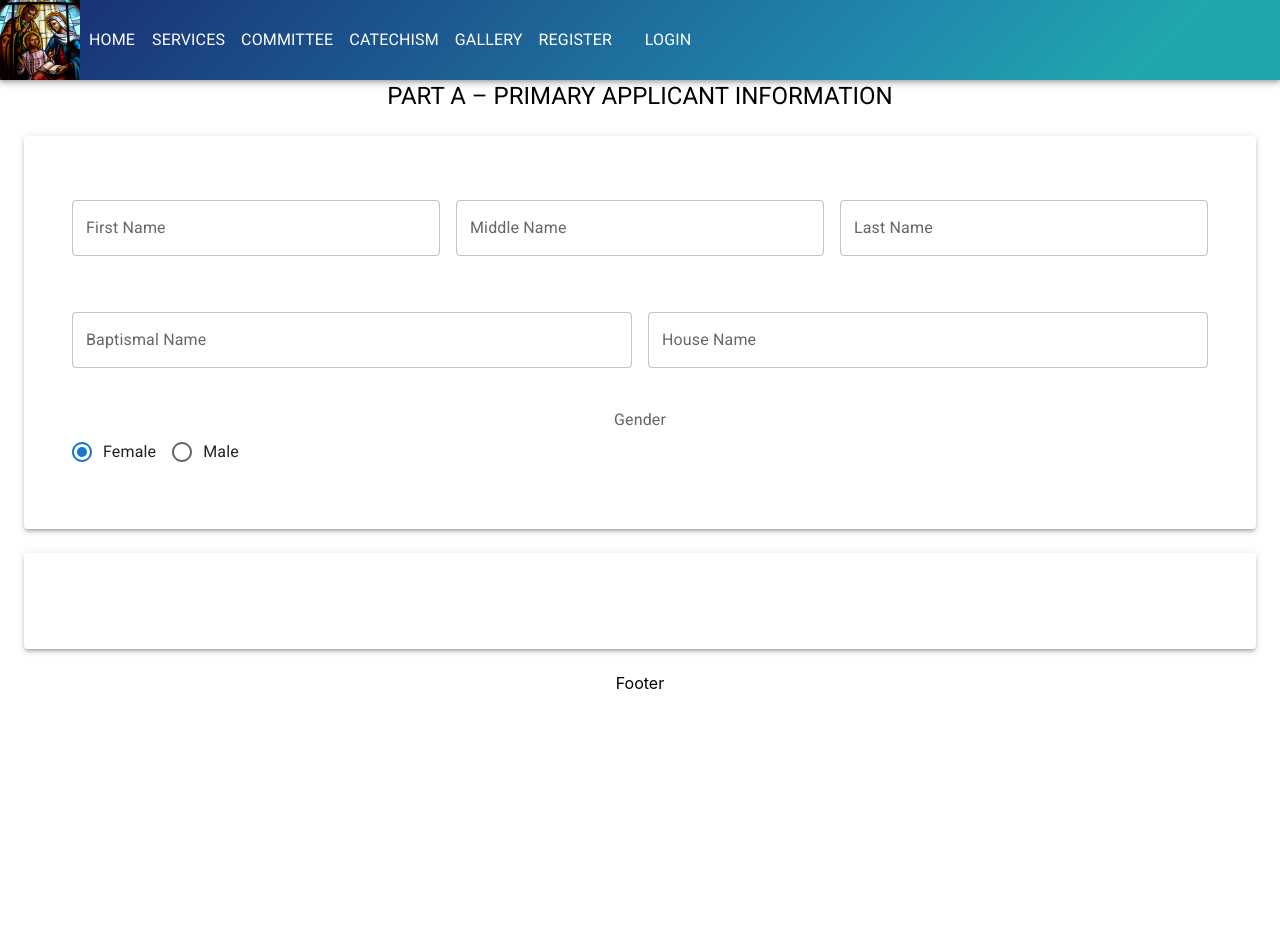
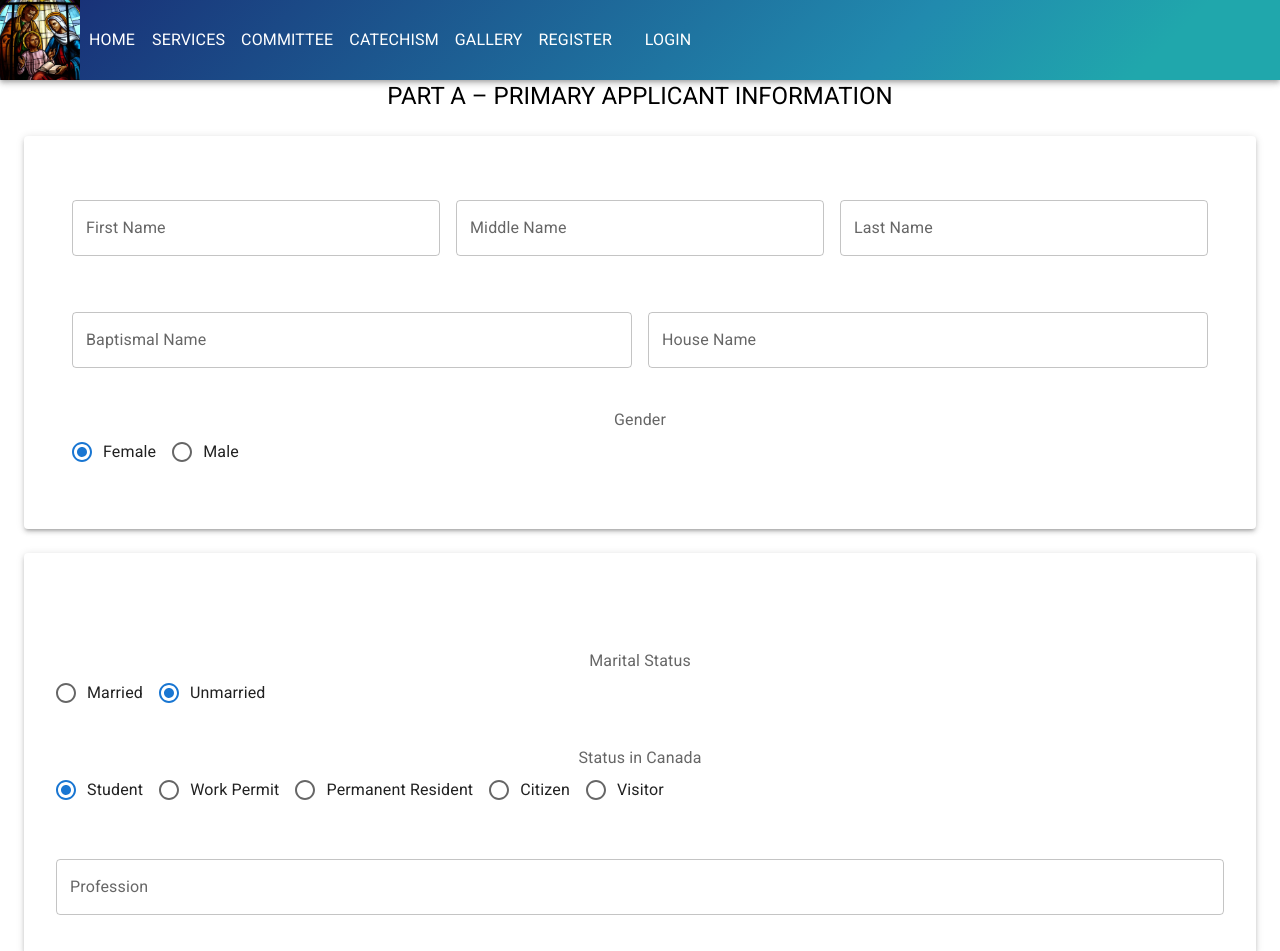
Before and after one commit to jobinbasani/user-manager, a React (Create React App) app in the folder ui/user-manager/: page /register in a window 1280 px wide. Shown: the top 951 px of the page. Before the commit the page ends 800 px from the top, so only its background shows below. Built offline with nearby package versions, Linux system fonts and the light colour scheme; what react-swipeable-views-utils would draw is missing.

Commit message:
Registration form update

```diff
--- a/ui/user-manager/src/components/registration/PrimaryApplicant.tsx
+++ b/ui/user-manager/src/components/registration/PrimaryApplicant.tsx
@@ -22,6 +22,8 @@ const PrimaryApplicant = () => {
     const [dateOfBaptism, setDateOfBaptism] = useState(new Date());
     const [dateOfConfirmation, setDateOfConfirmation] = useState(new Date());
     const [dateOfHolyCommunion, setDateOfHolyCommunion] = useState(new Date());
+    const [dateOfMarriage, setDateOfMarriage] = useState(new Date());
+    const [inCanadaSince, setDuration] = useState(new Date());
 
     const handleDOBChange = (newValue: Date | null) => {
           setDateOfBirth(newValue!);
@@ -39,6 +41,17 @@ const PrimaryApplicant = () => {
         setDateOfHolyCommunion(newValue!);
     }
 
+    const handleDateOfMarriage = (newValue: Date | null) => {
+        setDateOfMarriage(newValue!);
+    }
+
+    const handleDuration = (newValue: Date | null) => {
+        setDuration(newValue!);
+    }
+
+    const handleMaritalStatus = (event: React.ChangeEvent<HTMLInputElement>) => {
+        console.log("Selected: " + (event.target as HTMLInputElement).value);
+    }
 
     const submitHandler = () => {
 
@@ -160,6 +173,69 @@ const PrimaryApplicant = () => {
                                     />
                             </LocalizationProvider>
                         </div>
+                        <div className={classes["form-element"]}>
+
+                            <FormControl>
+                                <FormLabel id="demo-radio-buttons-group-label">Marital Status</FormLabel>
+                                    <RadioGroup
+                                        aria-labelledby="demo-radio-buttons-group-label"
+                                        defaultValue="unmarried"
+                                        name="radio-buttons-group"
+                                        onChange={handleMaritalStatus}
+                                        row
+                                        >
+                                            <FormControlLabel value="married" control={<Radio />} label="Married" />
+                                            <FormControlLabel value="unmarried" control={<Radio />} label="Unmarried" />
+                                    </RadioGroup>
+                            </FormControl>
+                            <LocalizationProvider dateAdapter={AdapterDateFns}>
+                                <DatePicker
+                                    value={dateOfMarriage}
+                                    label="Date of Marriage"
+                                    renderInput={(params) => <TextField {...params} /> }
+                                    onChange={(date: Date | null) => handleDateOfMarriage(date)}
+                                    inputFormat="dd-MMM-yyyy"
+                                    />
+                            </LocalizationProvider>
+                        </div>
+                        <div className={classes["form-element"]}>
+                            <FormControl>
+                            <FormLabel id="demo-radio-buttons-group-label">Status in Canada</FormLabel>
+                                <RadioGroup
+                                    aria-labelledby="demo-radio-buttons-group-label"
+                                    defaultValue="student"
+                                    name="radio-buttons-group"
+                                    onChange={handleMaritalStatus}
+                                    row
+                                >
+                                    <FormControlLabel value="student" control={<Radio />} label="Student" />
+                                    <FormControlLabel value="workpermit" control={<Radio />} label="Work Permit" />
+                                    <FormControlLabel value="pr" control={<Radio />} label="Permanent Resident" />
+                                    <FormControlLabel value="citizen" control={<Radio />} label="Citizen" />
+                                    <FormControlLabel value="visitor" control={<Radio />} label="Visitor" />
+                                </RadioGroup>
+                            </FormControl>
+                        </div>
+                        <div className={classes["form-element"]}>
+                            <TextField
+                                    id="profession"
+                                    label="Profession"
+                                    placeholder="Profession"
+                                    margin="normal"
+                                    style ={{width: '100%'}}
+                                    className={classes["form-text-field"]}
+                                    fullWidth={true}
+                                />
+                            <LocalizationProvider dateAdapter={AdapterDateFns}>
+                                <DatePicker
+                                    value={inCanadaSince}
+                                    label="In Canada Since"
+                                    renderInput={(params) => <TextField {...params} /> }
+                                    onChange={(date: Date | null) => handleDuration(date)}
+                                    inputFormat="dd-MMM-yyyy"
+                                    />
+                            </LocalizationProvider>
+                        </div>
                     </Card>
                 </form>
             </Box>
--- a/ui/user-manager/src/components/registration/Registration.module.css
+++ b/ui/user-manager/src/components/registration/Registration.module.css
@@ -18,7 +18,7 @@
 }
 
 .form-title {
-    margin: 1.5rem ;
+    margin-top: 1.5rem ;
 }
 
 .form-row {
--- a/ui/user-manager/src/routes.tsx
+++ b/ui/user-manager/src/routes.tsx
@@ -24,6 +24,7 @@ const Router = () => {
         [
             {path: "*", element: <NotFound />},
             {path: "/", element: <Home />},
+            {path: "main", element: <Home />},
             {path: "home", element: <Home />},
             {path: "committee", element: <Committee />},
             {path: "services", element: <Services/>},
@@ -32,7 +33,6 @@ const Router = () => {
             {path: "login", element: <Login />},
             {path: "register", element: <Register />},
             {path: "callback", element: <Login />},
-            {path: "main", element: <Login />},
             {path: "unauthorized", element: <Unauthorized />},
             {path: "dashboard", element: isLoggedIn? <Dashboard /> : <Navigate to="/unauthorized" />}
         ]
```
